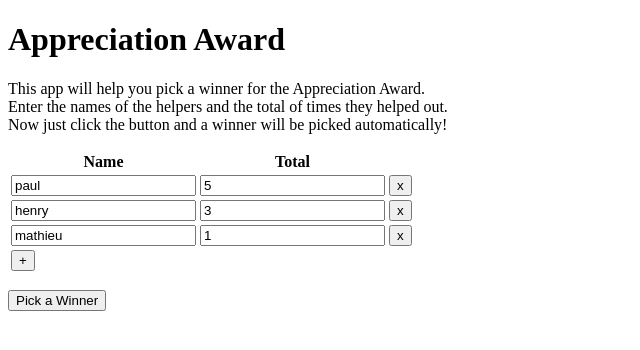
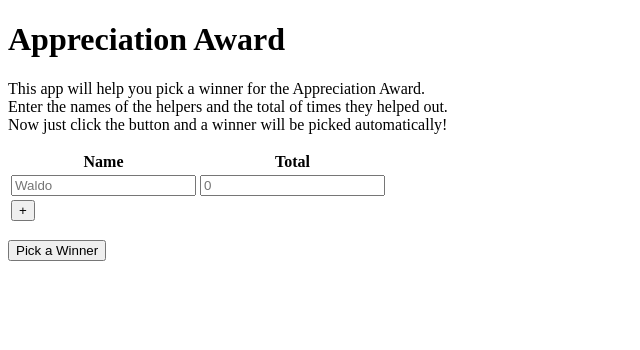
Before and after one commit to azefiel/appreciation-award, a React (Create React App) app: page / in a window 1280 px wide. Shown: the top 350 px of the page, without its empty margins (0-640 px from the left). Built offline with nearby package versions, Linux system fonts and the light colour scheme.

Commit message:
Use App component as common owner to hold the state

```diff
--- a/src/components/App/App.js
+++ b/src/components/App/App.js
@@ -1,7 +1,15 @@
 import React from 'react';
 import Picker from '../Picker/Picker';
 
-function App(props) {
+const emptyRow = { name: '', total: '' };
+
+class App extends React.Component {
+  constructor(props) {
+    super(props);
+    this.state = { rows: [{ ...emptyRow }] };
+  }
+
+  render() {
     return (
       <div className="App">
         <header className="App-header">
@@ -16,9 +24,10 @@ function App(props) {
           <br />
           Now just click the button and a winner will be picked automatically!
         </p>
-      <Picker rows={props.rows} />
+        <Picker rows={this.state.rows} />
       </div>
     );
   }
+}
 
 export default App;
--- a/src/index.js
+++ b/src/index.js
@@ -2,15 +2,4 @@ import React from 'react';
 import ReactDOM from 'react-dom';
 import App from './components/App/App';
 
-const devRows = [{
-  name: 'paul',
-  total: 5
-},{
-  name: 'henry',
-  total: 3
-},{
-  name: 'mathieu',
-  total: 1
-}];
-
-ReactDOM.render(<App rows={devRows} />, document.getElementById('root'));
+ReactDOM.render(<App />, document.getElementById('root'));
```
Lines whose indentation alone changed are shown as unchanged.
